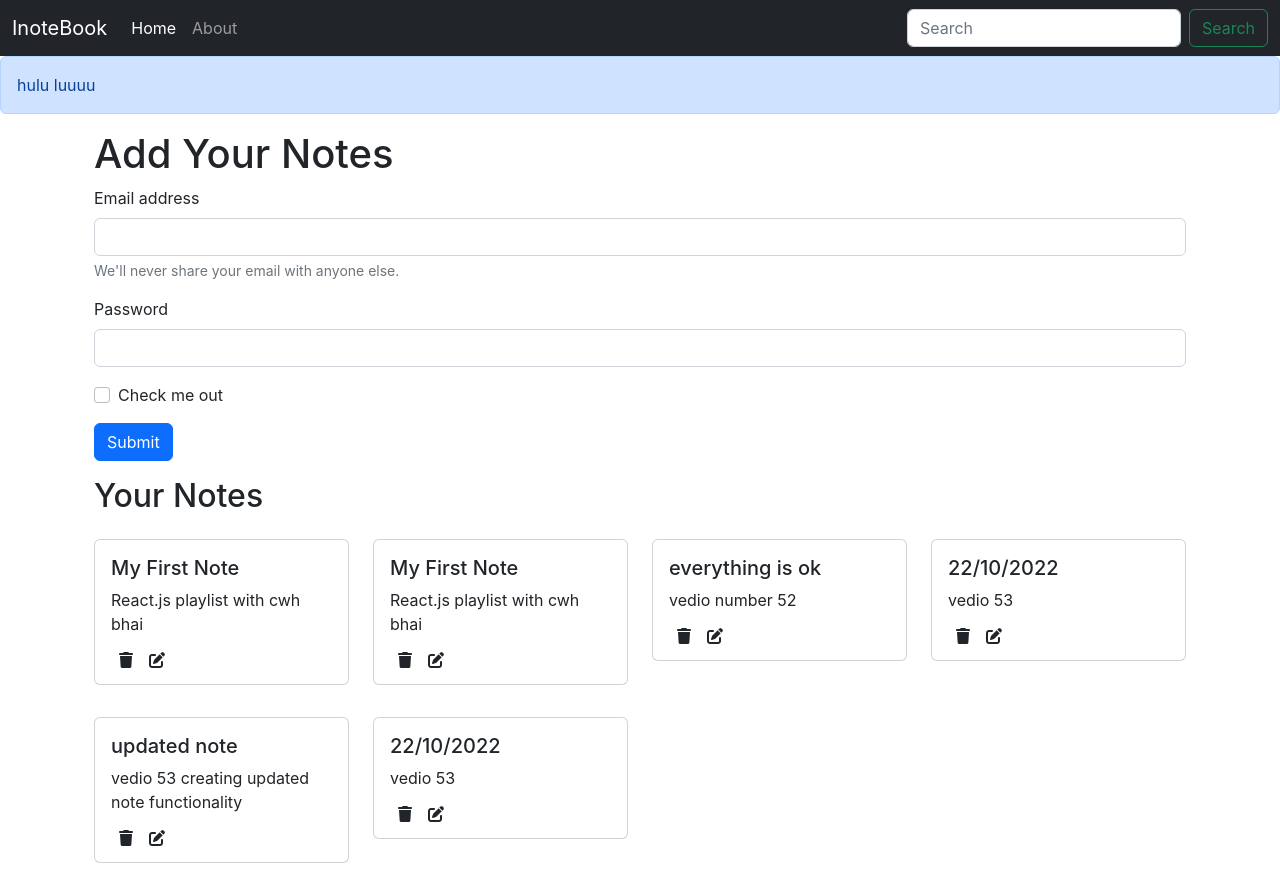
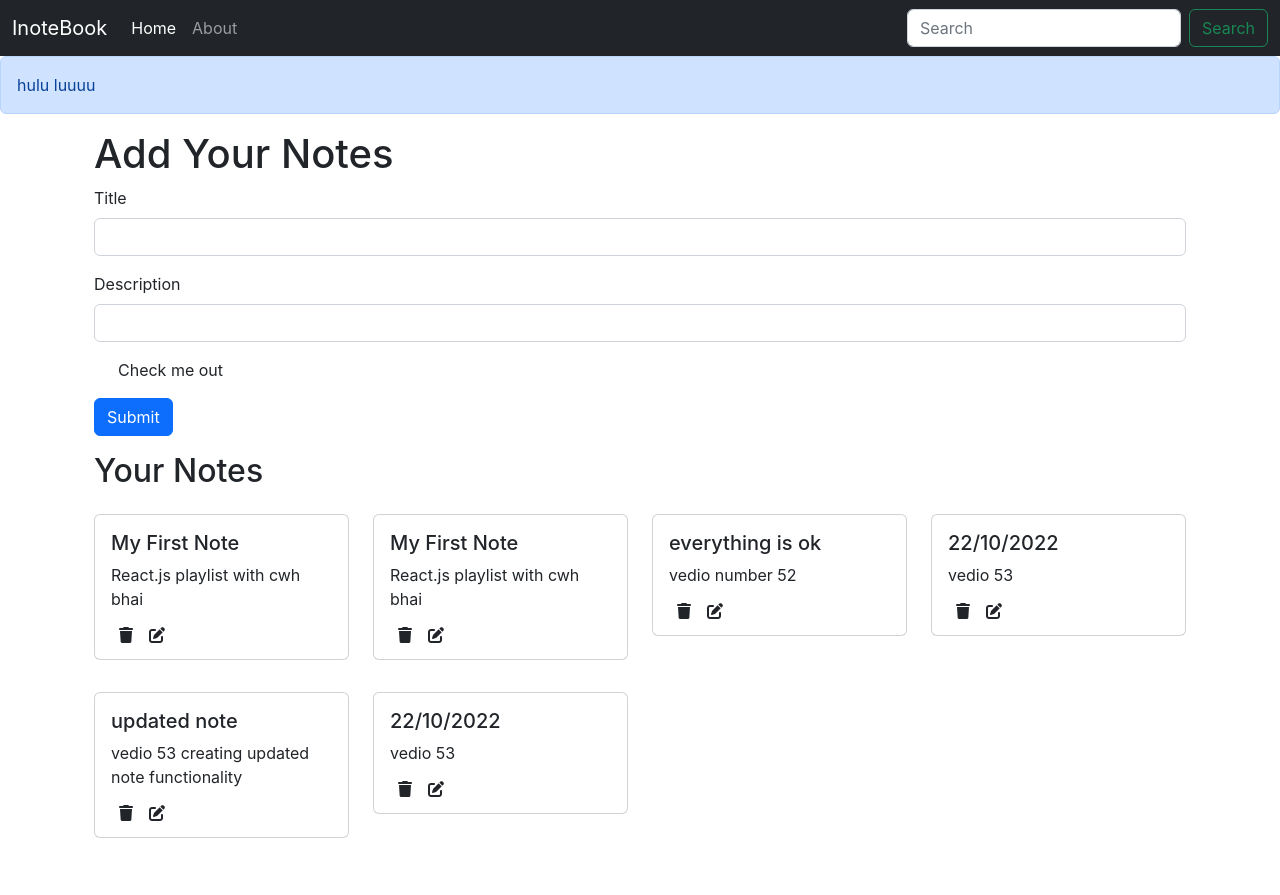
Before and after one commit to pranjal6314/inotebook, a React (Create React App) app: page / in a window 1280 px wide. After the commit the page ends 870 px from the top, so only its background shows below. Built offline with nearby package versions, Linux system fonts and the light colour scheme.

Commit message:
Adding AddNote component to iNotebook

```diff
--- /dev/null
+++ b/src/Components/Addnote.js
@@ -0,0 +1,38 @@
+import React,{useState} from 'react'
+
+import {useContext } from 'react';
+import noteContext from '../Context/notes/NoteContext';
+const Addnote = () => {
+    const context=useContext(noteContext);
+    const {addNote}=context;
+    const [note,setNote]=useState({title:"",description:"",tag:"default"});
+    const handleClick=(e)=>{
+        e.preventDefault();
+        addNote(note.title,note.description,note.tag);
+    }
+    const onchange=(e)=>{
+            setNote({...note,[e.target.name]:e.target.value});
+    }
+  return (
+    <div>
+      <h1>Add Your Notes</h1>
+      <form>
+        <div className="mb-3">
+          <label htmlFor="title " className="form-label">Title</label>
+          <input type="text" className="form-control" id="title" name='title' aria-describedby="emailHelp" onChange={onchange}  />
+        </div>
+        <div className="mb-3">
+          <label htmlFor="description" className="form-label">Description</label>
+          <input type="text" name='description' className="form-control" id="description" onChange={onchange} />
+        </div>
+        <div className="mb-3 form-check">
+          {/* <input type="checkbox" className="form-check-input" id="exampleCheck1" onChange={onchange} /> */}
+          <label className="form-check-label" htmlFor="exampleCheck1">Check me out</label>
+        </div>
+        <button type="submit" className="btn btn-primary" onClick={handleClick}>Submit</button>
+      </form>
+    </div>
+  )
+}
+
+export default Addnote
--- a/src/Components/Alert.js
+++ b/src/Components/Alert.js
@@ -3,7 +3,7 @@
 const Alert = (props) => {
     return (
         <div>
-            <div class="alert alert-primary" role="alert">
+            <div className="alert alert-primary" role="alert">
                 {props.message}
             </div>
         </div>
--- a/src/Components/Notes.js
+++ b/src/Components/Notes.js
@@ -1,12 +1,15 @@
 import React from 'react'
 import {useContext } from 'react';
-import noteContext from '../Context/notes/noteContext';
+import noteContext from '../Context/notes/NoteContext';
+import Addnote from './Addnote';
 import NoteItem  from './NoteItem';
 
 function Notes() {
     const context=useContext(noteContext);
-  const {notes,setNotes}=context;
+  const {notes}=context;
   return (
+    <>
+    <Addnote/>
     <div className='row my-3'>
       <h2>Your Notes</h2>
       {notes.map((note)=>{
@@ -14,6 +17,7 @@
 
       })}
     </div>
+    </>
   )
 }
 
--- a/src/Components/home.js
+++ b/src/Components/home.js
@@ -1,28 +1,10 @@
 import React, { useContext } from 'react'
-import noteContext from '../Context/notes/noteContext';
 import Notes from "./Notes"
 export const Home=()=> {
 
   return (
 
     <div className='container my-3'>
-      <h1>Add Your Notes</h1>
-      <form>
-        <div className="mb-3">
-          <label for="exampleInputEmail1" className="form-label">Email address</label>
-          <input type="email" className="form-control" id="exampleInputEmail1" aria-describedby="emailHelp" />
-          <div id="emailHelp" className="form-text">We'll never share your email with anyone else.</div>
-        </div>
-        <div className="mb-3">
-          <label for="exampleInputPassword1" className="form-label">Password</label>
-          <input type="password" className="form-control" id="exampleInputPassword1" />
-        </div>
-        <div className="mb-3 form-check">
-          <input type="checkbox" className="form-check-input" id="exampleCheck1" />
-          <label className="form-check-label" for="exampleCheck1">Check me out</label>
-        </div>
-        <button type="submit" className="btn btn-primary">Submit</button>
-      </form>
       <Notes/>
     </div>
   )
--- a/src/Context/notes/NoteState.js
+++ b/src/Context/notes/NoteState.js
@@ -1,5 +1,5 @@
 // import react from 'react';
-import NoteContext  from './noteContext';
+import NoteContext  from './NoteContext';
 import { useState } from 'react';
 const NoteState=(props)=>{
     const notesIntial=[
@@ -59,6 +59,34 @@
         }
       ]
       const[notes,setNotes]=useState(notesIntial);
+      console.log("adding a note")
+      //Add a note
+      const addNote=(title,description,tag)=>{
+        const note={"_id": "6350dadb1934e8cf7950838e3",
+        "user": "634d5a3abd8867d0ff9836c8",
+        "title":title,
+        "description": description,
+        "tag": tag,
+        "date": "2022-10-20T05:21:31.193Z",
+        "__v": 0}
+        setNotes(notes.concat(note));
+
+      }
+
+
+      //delete a note
+      const deleteNote=(id)=>{
+        const newNotes=notes.filter((note)=>{
+          return note._id!==id;
+        })
+        setNotes(newNotes);
+      }
+
+      //edit a note
+
+      const editNote=(id,title,description,tag)=>{
+
+      }
     // const s1={
     //     name:"pranjal",
     //     class:"12th"
@@ -74,7 +102,7 @@
     // }
     return (
         // <NoteContext.Provider value={{state,update}}>
-        <NoteContext.Provider value={{notes,setNotes}}>
+        <NoteContext.Provider value={{notes,addNote,deleteNote,editNote}}>
             {props.children}
         </NoteContext.Provider>
     );
--- a/src/Context/notes/noteContext.js
+++ b/src/Context/notes/noteContext.js
@@ -1,5 +1,5 @@
     import { createContext } from "react";
 
-    const noteContext=createContext();//setting up the context for the notes
+    const NoteContext=createContext();//setting up the context for the notes
 //
-    export default noteContext;
+    export default NoteContext;
```
